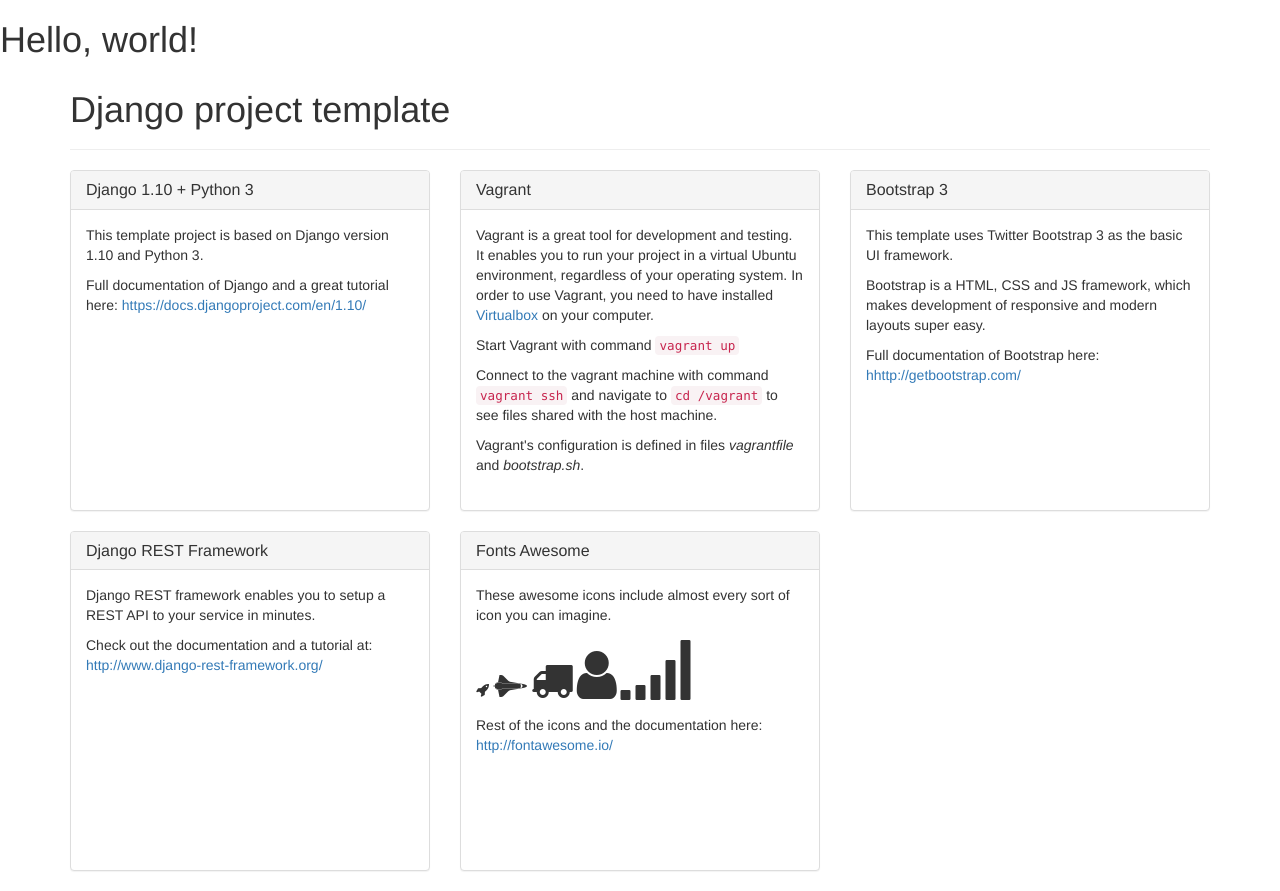
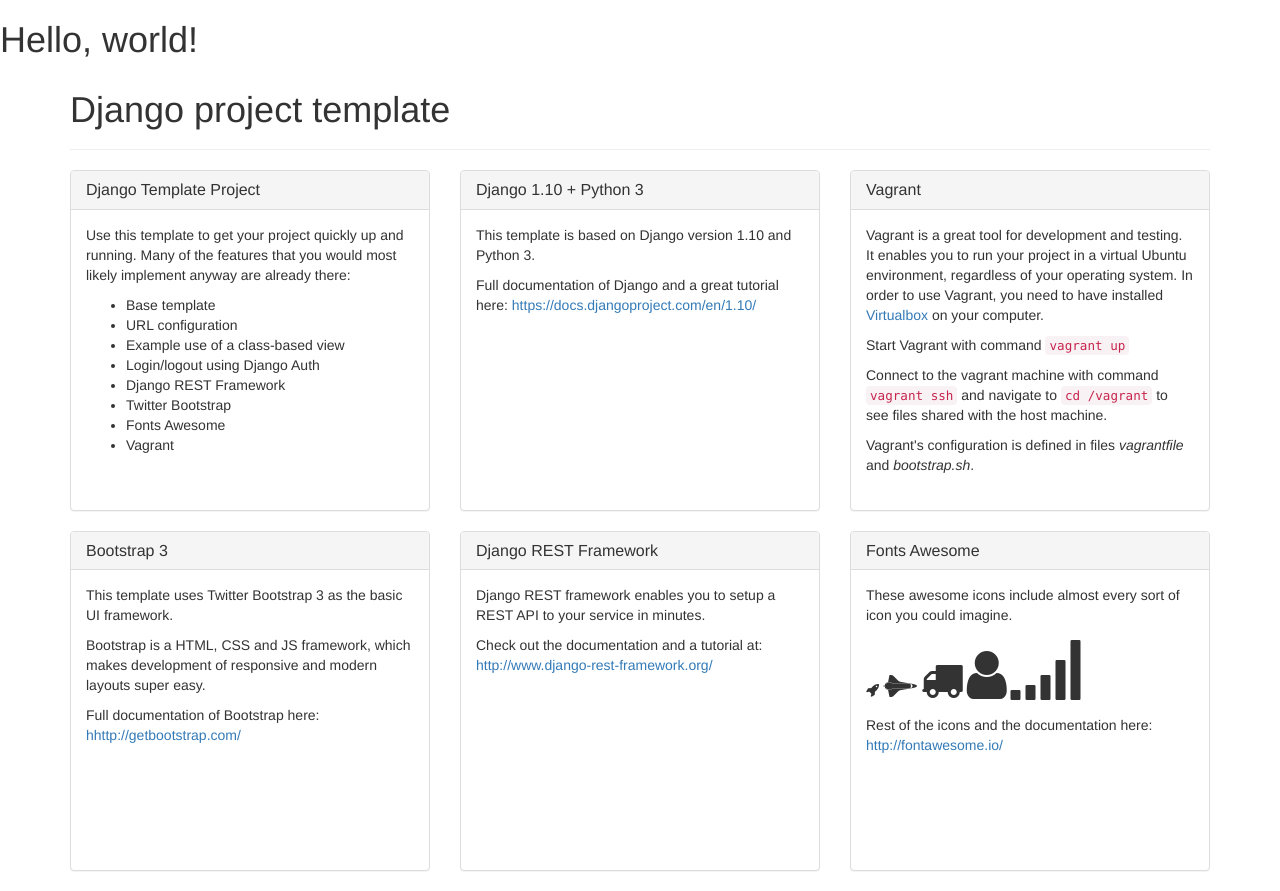
Before and after one commit to olliwer/socrates, a Django app: template app/templates/index.html in a window 1280 px wide. Run offline with Django 3.2, Linux system fonts and the light colour scheme; the template is opened without the code that fills it, so the values that code supplies are empty; some libraries are stand-ins or nearby versions.

Commit message:
index template information updated

```diff
--- a/app/templates/index.html
+++ b/app/templates/index.html
@@ -10,11 +10,34 @@
       <div class="col col-md-4">
         <div class="panel panel-default">
           <div class="panel-heading">
+            <h3 class="panel-title">Django Template Project</h3>
+          </div>
+          <div class="panel-body" style="min-height:300px;">
+            <p>
+              Use this template to get your project quickly up and running. Many of the features that you
+              would most likely implement anyway are already there:
+            </p>
+            <ul>
+              <li>Base template</li>
+              <li>URL configuration</li>
+              <li>Example use of a class-based view</li>
+              <li>Login/logout using Django Auth</li>
+              <li>Django REST Framework</li>
+              <li>Twitter Bootstrap</li>
+              <li>Fonts Awesome</li>
+              <li>Vagrant</li>
+            </ul>
+          </div>
+        </div>
+      </div>
+      <div class="col col-md-4">
+        <div class="panel panel-default">
+          <div class="panel-heading">
             <h3 class="panel-title">Django 1.10 + Python 3</h3>
           </div>
           <div class="panel-body" style="min-height:300px;">
             <p>
-              This template project is based on Django version 1.10 and Python 3.
+              This template is based on Django version 1.10 and Python 3.
             </p>
             <p>
               Full documentation of Django and a great tutorial here: <a href="https://docs.djangoproject.com/en/1.10/">https://docs.djangoproject.com/en/1.10/</a>
@@ -82,7 +105,7 @@
             <h3 class="panel-title">Fonts Awesome</h3>
           </div>
           <div class="panel-body" style="min-height:300px;">
-            <p>These awesome icons include almost every sort of icon you can imagine.</p>
+            <p>These awesome icons include almost every sort of icon you could imagine.</p>
             <p>
               <i class="fa fa-rocket"></i>
               <i class="fa fa-space-shuttle fa-2x"></i>
```
Also changed, not shown: README.md.
